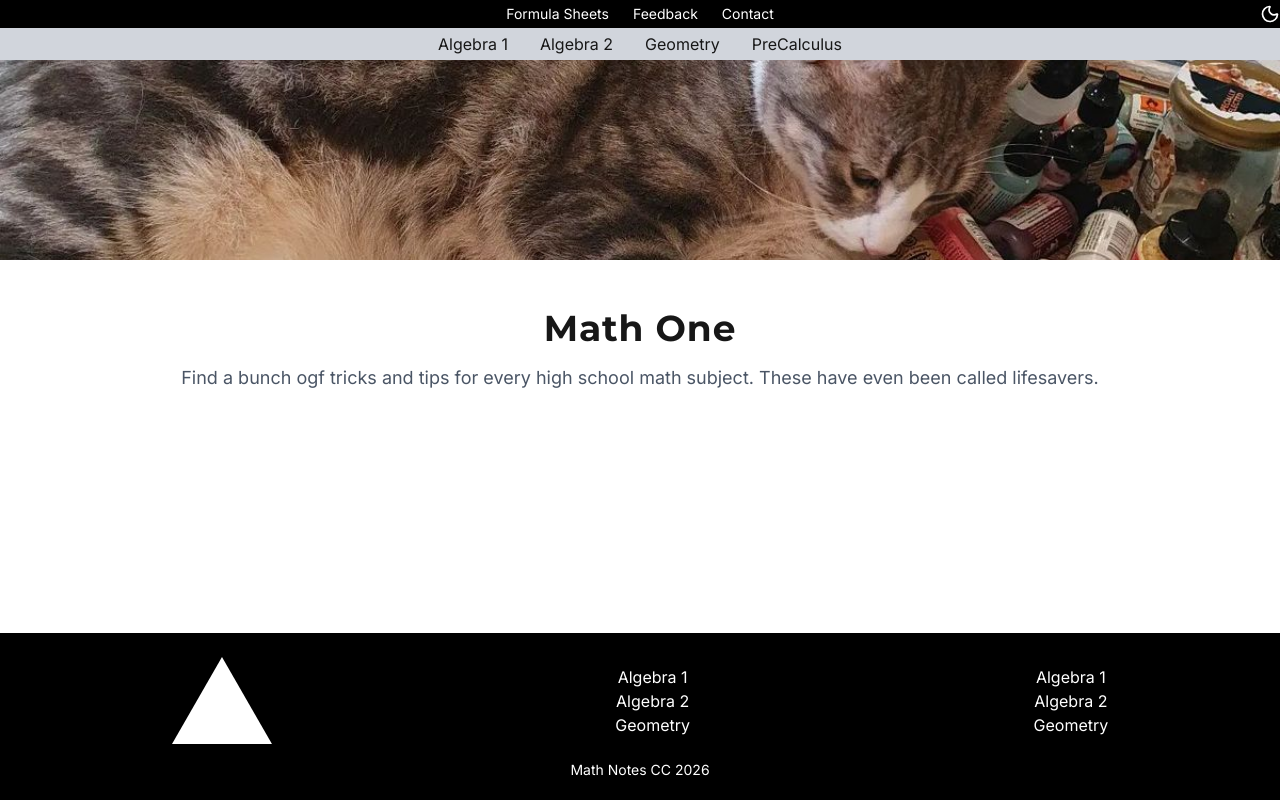
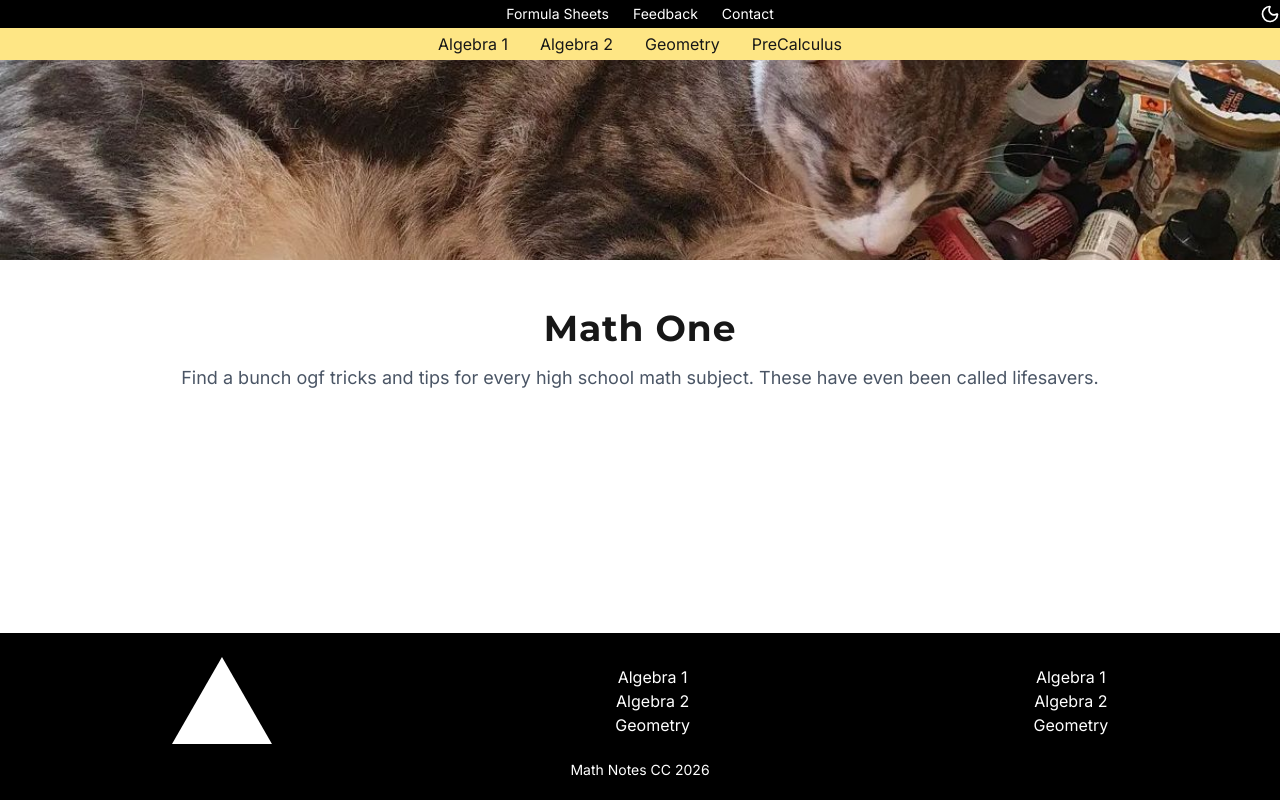
Before and after one commit to dakshs-07/math-notes, a Next.js app: page / in a window 1280 px wide. Built offline with nearby package versions, Linux system fonts and the light colour scheme.

Commit message:
added the feature to match navbar bg color to page

```diff
--- a/components/Navbar.jsx
+++ b/components/Navbar.jsx
@@ -1,18 +1,40 @@
-import Link from 'next/link'
-import React from 'react'
+"use client";
+import Link from "next/link";
+import { usePathname } from "next/navigation";
 
 function Navbar() {
-    const linkstyle = "hover:underline hover:opacity-70"
+  const pathname = usePathname();
+  let bgColor = "bg-amber-200";
+  if (pathname.startsWith("/math/Algebra1")) {
+    bgColor = "bg-green-200";
+  } else if (pathname==="/math/Algebra2") {
+    bgColor = "bg-red-300";
+  } else if (pathname === "/math/Geometry") {
+    bgColor = "bg-blue-300";
+  } else if (pathname === "/math/PreCalc") {
+    bgColor = "bg-violet-200";
+  } else {
+    bgColor = "bg-amber-200";
+  }
+  const linkstyle = "hover:underline hover:opacity-70";
   return (
     <div>
-        <div className='bg-gray-300 flex justify-center items-center gap-8 py-1'>
-            <Link href="/math/Algebra1" className={linkstyle}>Algebra 1</Link>
-            <Link href="/math/Algebra2" className={linkstyle}>Algebra 2</Link>
-            <Link href="/math/Geometry" className={linkstyle}>Geometry</Link>
-            <Link href="/math/PreCalc" className={linkstyle}>PreCalculus</Link>
-        </div>
+      <div className={`${bgColor} flex justify-center items-center gap-8 py-1`}>
+        <Link href="/math/Algebra1" className={linkstyle}>
+          Algebra 1
+        </Link>
+        <Link href="/math/Algebra2" className={linkstyle}>
+          Algebra 2
+        </Link>
+        <Link href="/math/Geometry" className={linkstyle}>
+          Geometry
+        </Link>
+        <Link href="/math/PreCalc" className={linkstyle}>
+          PreCalculus
+        </Link>
+      </div>
     </div>
-  )
+  );
 }
 
-export default Navbar
+export default Navbar;
```
